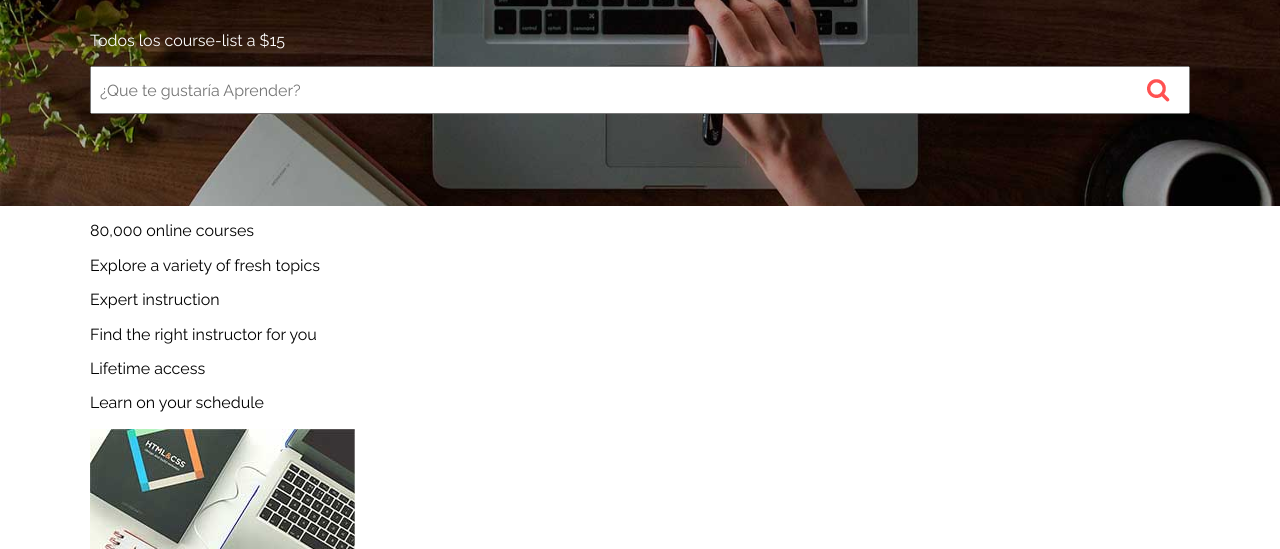
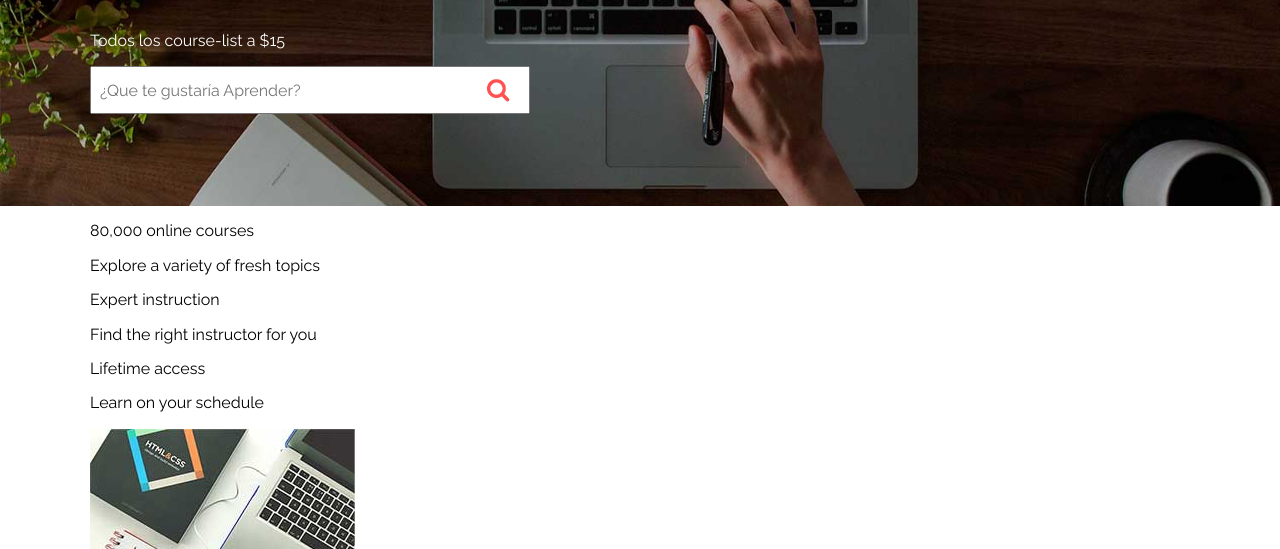
Before and after one commit to pedrolmr/web-mini-projects, a website: page course-website/index.html in a window 1280 px wide. Shown: the part 251-800 px from the top of the page. Drawn offline with nearby package versions, Linux system fonts and the light colour scheme.

Commit message:
created mixins for media queries

```diff
--- a/course-website/scss/_mixins.scss
+++ b/course-website/scss/_mixins.scss
@@ -10,3 +10,22 @@
   color: $white;
   text-decoration: none;
 }
+
+//Media queries
+@mixin phone {
+  @media (min-width: #{$phone}) {
+    @content;
+  }
+}
+
+@mixin tablet {
+  @media (min-width: #{$tablet}) {
+    @content;
+  }
+}
+
+@mixin desktop {
+  @media (min-width: #{$dektop}) {
+    @content;
+  }
+}
--- a/course-website/scss/_variables.scss
+++ b/course-website/scss/_variables.scss
@@ -1,5 +1,10 @@
 //fonts
 $mainFont: 'Raleway', sans-serif;
+
+//breakpoints
+$phone: 480px;
+$tablet: 768px;
+$desktop: 1000px;
 
 //colors
 $primary: #33c3f0;
--- a/course-website/scss/app.scss
+++ b/course-website/scss/app.scss
@@ -60,6 +60,9 @@ body {
 
     form {
       position: relative;
+      @include tablet() {
+        width: 40%;
+      }
       input[type='text'] {
         width: 100%;
         height: 3rem;
```
Also changed, not shown: course-website/css/app.css.
